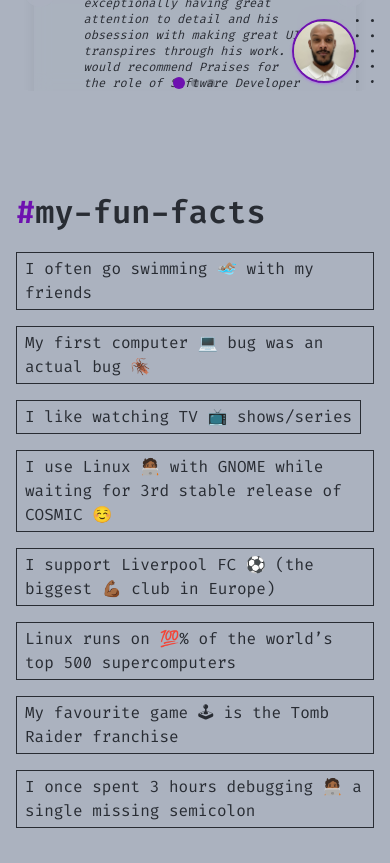
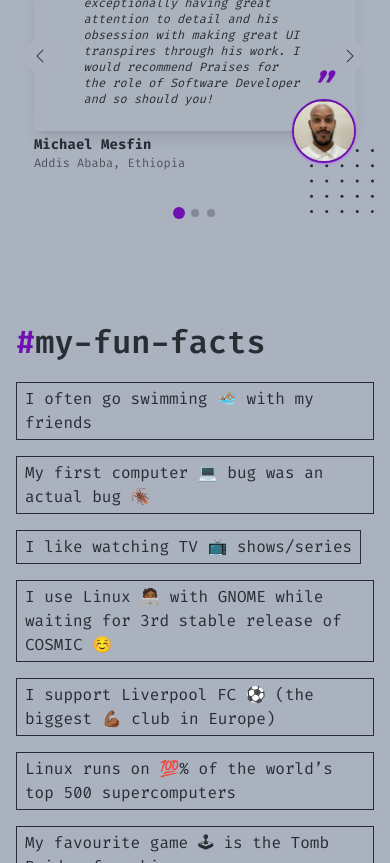
Before and after one commit to sid-2105/portfolio, a Next.js app: page /about in a window 390 px wide. Shown: the part 2040-2903 px from the top of the page. Built offline with nearby package versions, Linux system fonts and the light colour scheme.

Commit message:
fit: fix caurousel mobile view crop

```diff
--- a/components/carousel.js
+++ b/components/carousel.js
@@ -70,7 +70,7 @@ const Carousel = ({ testimonials, orientation = ORIENTATION.HORIZONTAL }) => {
   // Container classes based on orientation
   const containerClasses = isVertical
     ? "relative h-[400px] w-full overflow-hidden rounded-xl"
-    : "relative h-[200px] w-full overflow-hidden rounded-xl";
+    : "relative h-[330px] w-full overflow-hidden rounded-xl";
 
   // Carousel container classes based on orientation
   const carouselContainerClasses = isVertical
@@ -167,7 +167,7 @@ const Carousel = ({ testimonials, orientation = ORIENTATION.HORIZONTAL }) => {
                   <PurpleText className="mt-auto text-4xl font-bold">&rdquo;</PurpleText>
                 </blockquote>
 
-                <div>
+                <div className='relative'>
                   <h3 className="font-bold text-sm text-tertiary">
                     <Link
                       href={testimonial.link}
@@ -179,7 +179,6 @@ const Carousel = ({ testimonials, orientation = ORIENTATION.HORIZONTAL }) => {
                     </Link>
                   </h3>
                   <p className="text-xs text-primary/70">{testimonial.location}</p>
-                </div>
 
                   <div className="absolute right-0 bottom-2 bg-secondary/80 shadow shadow-purple-500/50 h-16 w-16 rounded-full overflow-hidden border-2 border-purple">
                     <Link
@@ -196,6 +195,9 @@ const Carousel = ({ testimonials, orientation = ORIENTATION.HORIZONTAL }) => {
                       />
                     </Link>
                   </div>
+                </div>
+
+
               </div>
             </div>
           );
```
Lines whose indentation alone changed are shown as unchanged.
